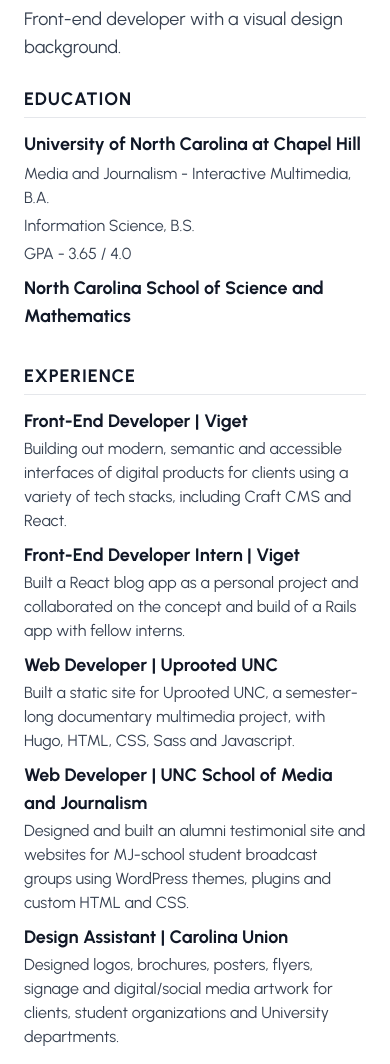
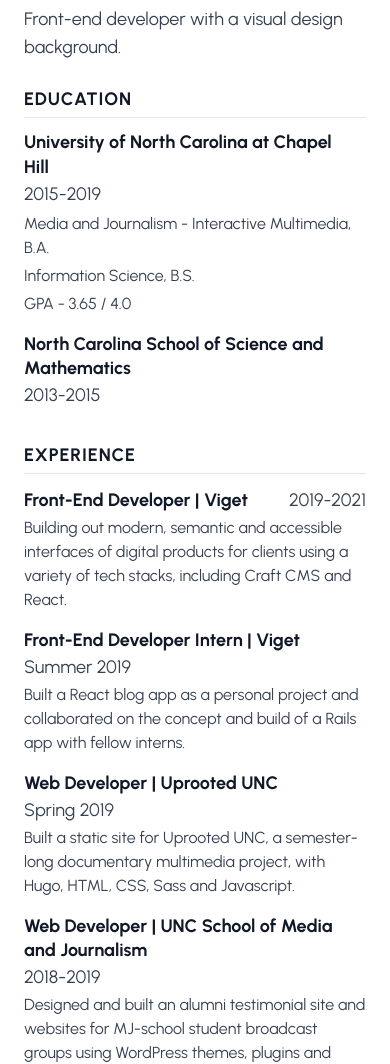
Before and after one commit to amygtownsend/portfolio, a website: page docs/index.html in a window 390 px wide. Shown: the part 67-1131 px from the top of the page. Drawn offline with Linux system fonts and the light colour scheme.

Commit message:
add dates to education and experience

```diff
--- a/docs/index.html
+++ b/docs/index.html
@@ -16,9 +16,12 @@
   <main class="grid grid-cols-1 md:grid-cols-12 md:grid-rows-2 gap-32 md:gap-40">
     <section class="space-y-12 md:space-y-24 md:col-span-4 xl:col-span-6">
       <h2 class="text-lg font-bold uppercase tracking-wider pb-4 border-b">Education</h2>
-      <ol class="space-y-8 md:space-y-16">
+      <ol class="space-y-16">
         <li>
-          <h3 class="font-bold text-lg mb-4 md:mb-8">University of North Carolina at Chapel Hill</h3>
+          <h3 class="flex flex-wrap justify-between items-center text-lg mb-4 md:mb-8">
+            <span class="font-bold leading-snug mr-12">University of North Carolina at Chapel Hill</span>
+            <span class="text-gray-700">2015-2019</span>
+          </h3>
           <ul class="space-y-4">
             <li>
               <p class="text-gray-700 max-w-xl">Media and Journalism - Interactive Multimedia, B.A.</p>
@@ -32,37 +35,55 @@
           </ul>
         </li>
         <li>
-          <h3 class="font-bold text-lg">North Carolina School of Science and Mathematics</h3>
+          <h3 class="flex flex-wrap justify-between items-center text-lg">
+            <span class="font-bold leading-snug mr-12">North Carolina School of Science and Mathematics</span>
+            <span class="text-gray-700">2013-2015</span>
+          </h3>
         </li>
       </ol>
     </section>
     <section class="space-y-12 md:space-y-24 md:col-span-8 md:row-span-3 xl:col-span-6">
       <h2 class="text-lg font-bold uppercase tracking-wider pb-4 border-b">Experience</h2>
-      <ol class="space-y-8 md:space-y-16">
+      <ol class="space-y-16">
         <li>
-          <h3 class="font-bold text-lg mb-2 md:mb-4">Front-End Developer | Viget</h3>
+          <h3 class="flex flex-wrap justify-between items-center text-lg mb-2 md:mb-4">
+            <span class="font-bold leading-snug mr-12">Front-End Developer | Viget</span>
+            <span class="text-gray-700">2019-2021</span>
+          </h3>
           <p class="text-gray-700 max-w-xl">Building out modern, semantic and accessible interfaces
             of digital products for clients using a variety of tech stacks, including Craft CMS and React.</p>
         </li>
         <li>
-          <h3 class="font-bold text-lg mb-2 md:mb-4">Front-End Developer Intern | Viget</h3>
+          <h3 class="flex flex-wrap justify-between items-center text-lg mb-2 md:mb-4">
+            <span class="font-bold leading-snug mr-12">Front-End Developer Intern | Viget</span>
+            <span class="text-gray-700">Summer 2019</span>
+          </h3>
           <p class="text-gray-700 max-w-xl">Built a React blog app as a personal project and
             collaborated on the concept and build of a Rails app with fellow interns.</p>
         </li>
         <li>
-          <h3 class="font-bold text-lg mb-2 md:mb-4">Web Developer | Uprooted UNC</h3>
+          <h3 class="flex flex-wrap justify-between items-center text-lg mb-2 md:mb-4">
+            <span class="font-bold leading-snug mr-12">Web Developer | Uprooted UNC</span>
+            <span class="text-gray-700">Spring 2019</span>
+          </h3>
           <p class="text-gray-700 max-w-xl">Built a static site for
             Uprooted UNC, a semester-long documentary multimedia
             project, with Hugo, HTML, CSS, Sass and Javascript.</p>
         </li>
         <li>
-          <h3 class="font-bold text-lg mb-2 md:mb-4">Web Developer | UNC School of Media and Journalism</h3>
+          <h3 class="flex flex-wrap justify-between items-center text-lg mb-2 md:mb-4">
+            <span class="font-bold leading-snug mr-12">Web Developer | UNC School of Media and Journalism</span>
+            <span class="text-gray-700">2018-2019</span>
+          </h3>
           <p class="text-gray-700 max-w-xl">Designed and built an alumni testimonial site and websites
             for MJ-school student broadcast groups using WordPress
             themes, plugins and custom HTML and CSS.</p>
         </li>
         <li>
-          <h3 class="font-bold text-lg mb-2 md:mb-4">Design Assistant | Carolina Union</h3>
+          <h3 class="flex flex-wrap justify-between items-center text-lg mb-2 md:mb-4">
+            <span class="font-bold leading-snug mr-12">Design Assistant | Carolina Union</span>
+            <span class="text-gray-700">2017-2018</span>
+          </h3>
           <p class="text-gray-700 max-w-xl">Designed logos, brochures, posters, flyers, signage and
             digital/social media artwork for clients,
             student organizations and University departments.</p>
@@ -71,7 +92,7 @@
     </section>
     <section class="space-y-12 md:space-y-24 md:col-span-4 xl:col-span-6">
       <h2 class="text-lg font-bold uppercase tracking-wider pb-4 border-b">Skills</h2>
-      <ul class="sm:grid sm:grid-cols-2 md:grid-cols-1 xl:grid-cols-2 gap-8 md:gap-16 space-y-8 sm:space-y-0">
+      <ul class="sm:grid sm:grid-cols-2 md:grid-cols-1 xl:grid-cols-2 gap-16 space-y-16 sm:space-y-0">
         <li>
           <h3 class="font-bold text-lg mb-2 md:mb-4">HTML</h3>
           <p class="text-gray-700 max-w-xl">Twig, JSX, ERB, Hotwire</p>
@@ -91,7 +112,7 @@
       </ul>
     </section>
   </main>
-  <footer>
+  <footer class="text-gray-700">
     Custom built with HTML and Tailwind CSS.
   </footer>
 </body>
```
Also changed, not shown: docs/build/tailwind.css.
